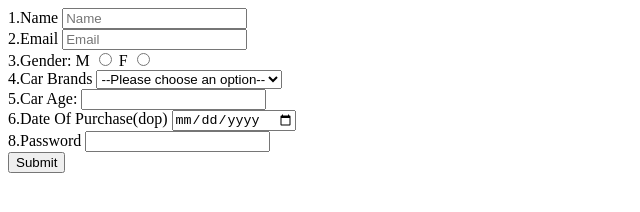
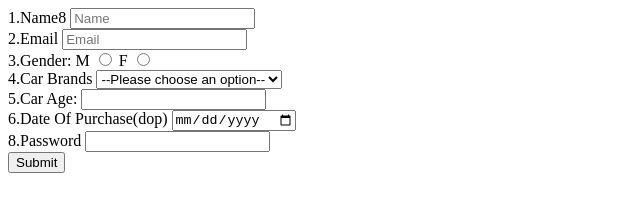
Before and after one commit to acciojob/car-insurance-form-vishalbhoyar24, a website: page main.html in a window 1280 px wide. Shown: the full height of the page, 0-640 px from the left. Drawn offline with Linux system fonts and the light colour scheme.

Commit message:
created a submission

```diff
--- a/main.html
+++ b/main.html
@@ -10,7 +10,7 @@
 	<!-- the entire body must be written by student -->
 	 <form id="my-form" method="post">
 				<div>
-			<label for="name">1.Name</label>
+			<label for="name">1.Name8</label>
 			<input type="text" id="name" placeholder="Name" required>
 		</div>
 		<div>
```
